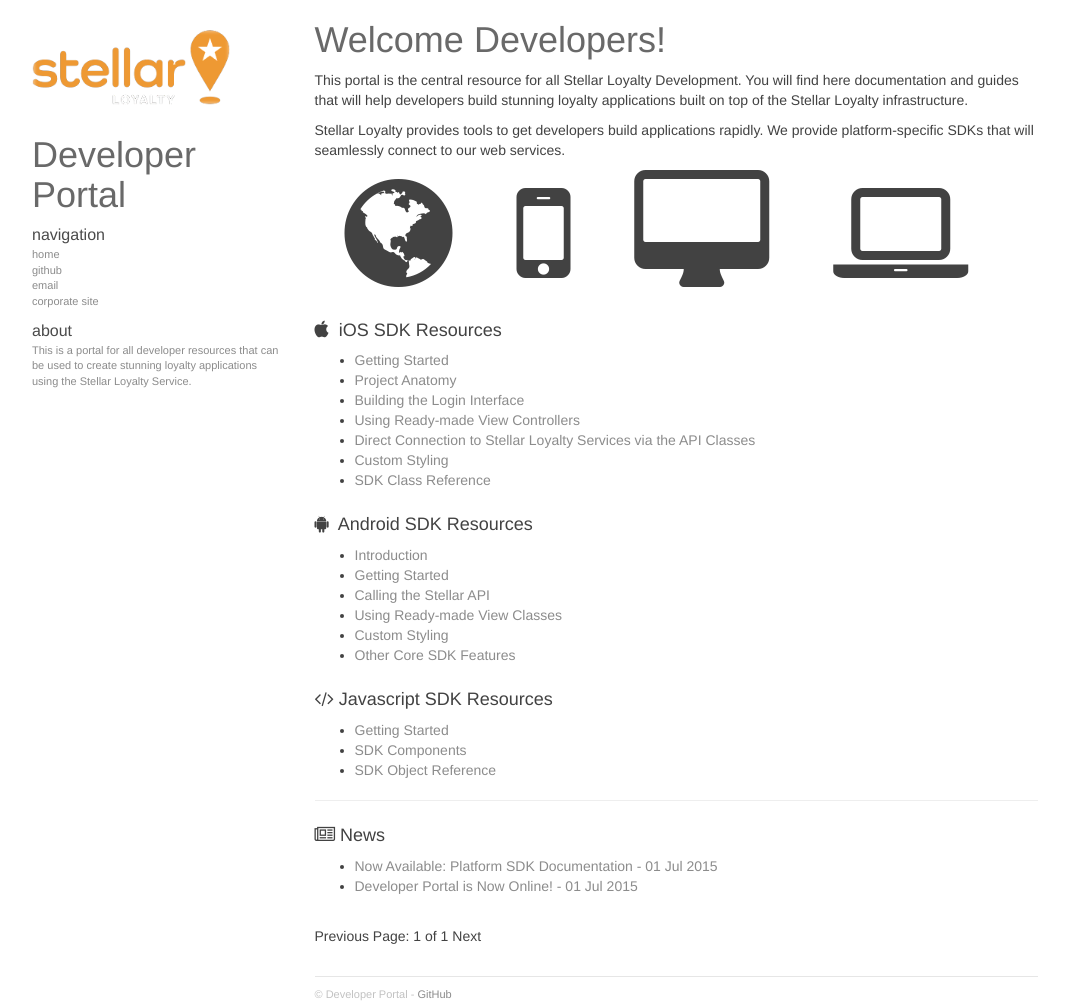
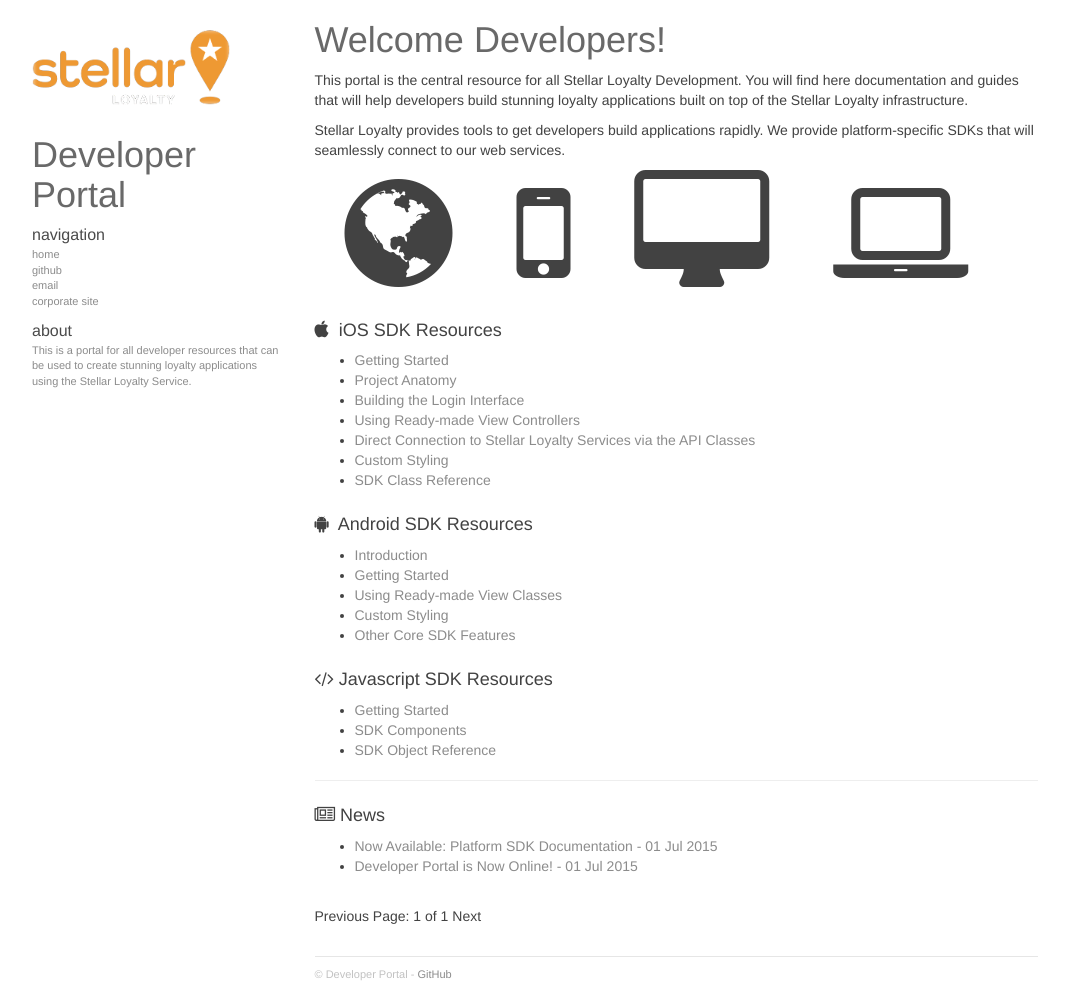
Before and after one commit to jofell/stellar-dev, a Jekyll site: the page built from index.html, in a window 1280 px wide. Shown: the whole page, without its empty margins (58-1127 px from the left). Built offline with Jekyll 4.4.1, drawn with Linux system fonts in a browser that asks for light colours; nearby versions of some CDN libraries; Markdown is read by kramdown in place of the engine named in the settings; the list of posts is cut into pages by our own code.

Commit message:
modified 3rd page, from Calling the Stellar API to Sample App Workflow

```diff
--- a/_android_sdk/pages/01_getting_started.md
+++ b/_android_sdk/pages/01_getting_started.md
@@ -60,4 +60,4 @@
 
 --------
 
-**Next:** [Calling the Stellar API]({{site.baseurl}}/android_sdk/pages/02_calling_stellar_api.html)
+**Next:** [Sample App Workflow]({{site.baseurl}}/android_sdk/pages/02_sample_app_workflow.html)
--- a/_android_sdk/pages/02_calling_stellar_api.md
+++ /dev/null
@@ -1,5 +0,0 @@
----
-layout: page
-title:  "Calling the Stellar API"
-categories: android-sdk
----
```
